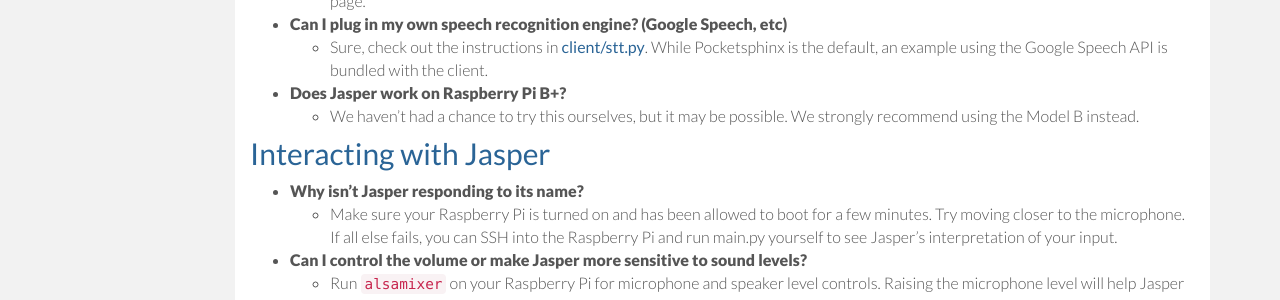
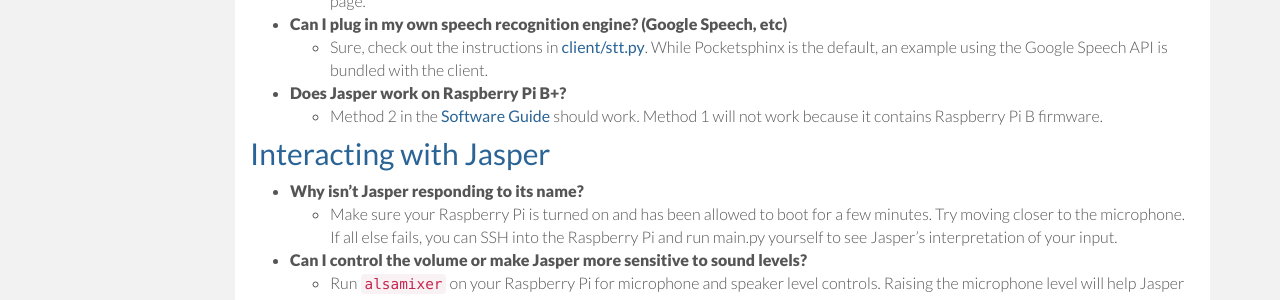
Before and after one commit to jasperproject/jasperproject.github.io, a Jekyll site: the page built from documentation/faq/index.md, in a window 1280 px wide and 900 px high, scrolled down 711 px. Shown: the part 154-454 px from the top of the window. Built offline with Jekyll 4.4.1, drawn with Linux system fonts in a browser that asks for light colours; nearby versions of some CDN libraries.

Commit message:
FAQ B+ works with method 2

```diff
--- a/documentation/faq/index.md
+++ b/documentation/faq/index.md
@@ -28,7 +28,7 @@
 - __Can I plug in my own speech recognition engine? (Google Speech, etc)__
     - Sure, check out the instructions in [client/stt.py](https://github.com/jasperproject/jasper-client/blob/master/client/stt.py). While Pocketsphinx is the default, an example using the Google Speech API is bundled with the client.
 - __Does Jasper work on Raspberry Pi B+?__
-    - We haven't had a chance to try this ourselves, but it may be possible. We strongly recommend using the Model B instead.
+    - Method 2 in the [Software Guide](/documentation/software/) should work. Method 1 will not work because it contains Raspberry Pi B firmware.
 
 <h2 class="linked" id='interacting'><a href="#interacting" title="Permalink to this headline">Interacting with Jasper</a></h2>
 
```
